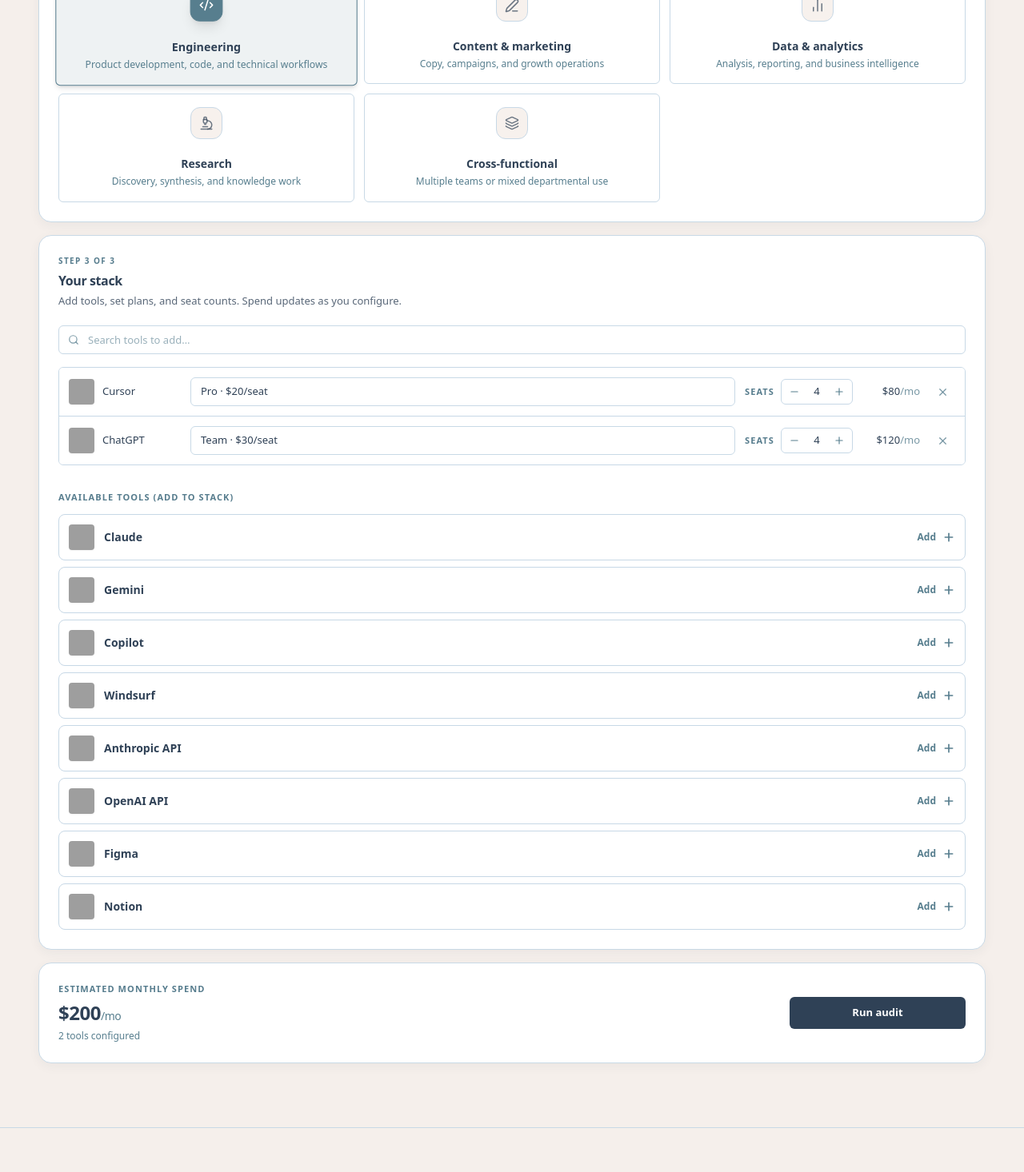
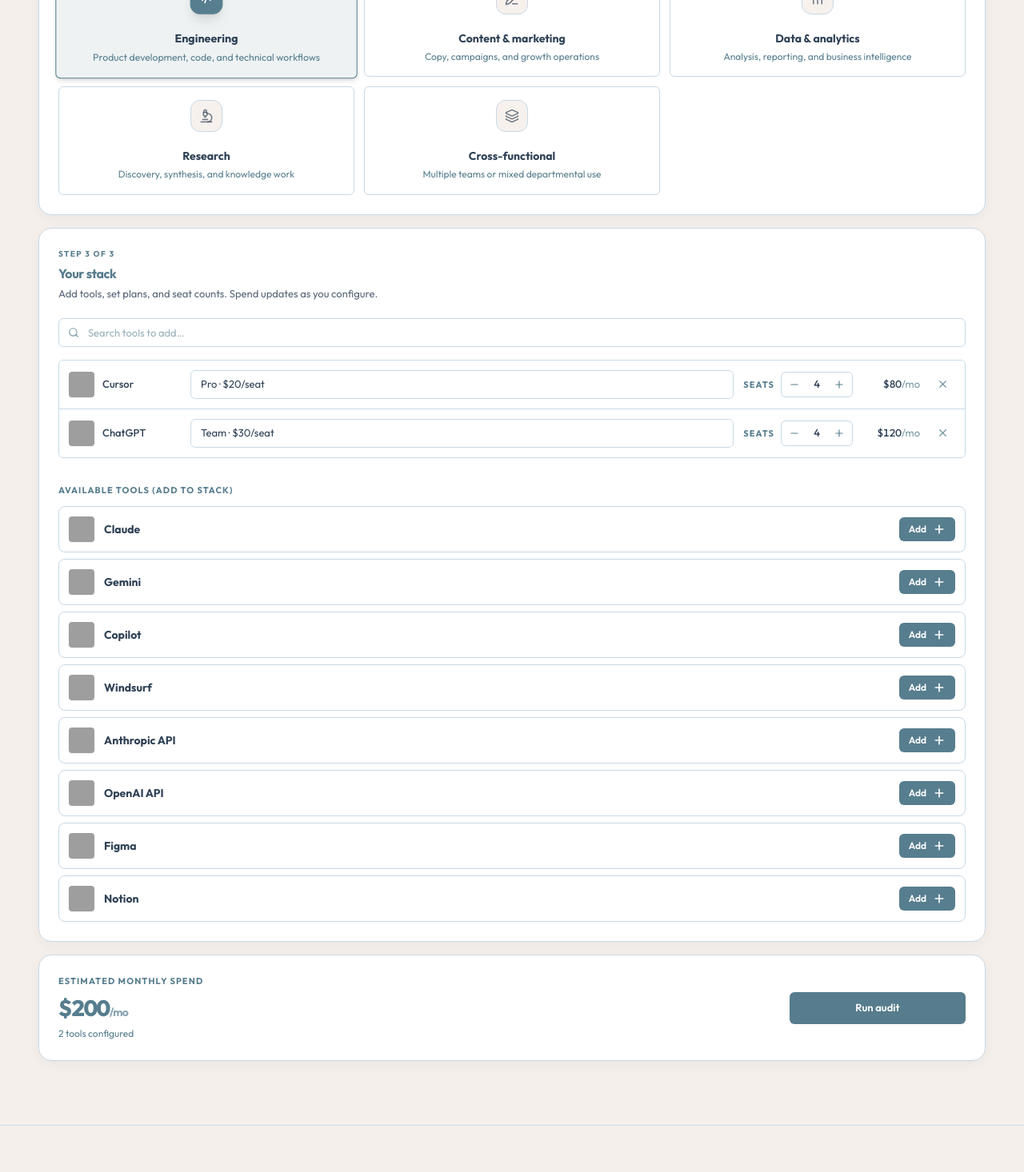
Before and after one commit to Keerthana-G-Pillai/SpendAudit, a Next.js app in the folder frontend/: page / in a window 1280 px wide. Shown: the part 1330-2796 px from the top of the page at 80% size. Built offline with nearby package versions, Linux system fonts and the light colour scheme; grey boxes are pictures that could not be loaded.

Commit message:
style: fix font configuration and inject teal throughout app

```diff
--- a/frontend/app/globals.css
+++ b/frontend/app/globals.css
@@ -71,10 +71,10 @@
     color: #567C8D;
   }
 
-  /* Headings — navy */
+  /* Headings — teal for life */
   .ui-heading {
     @apply text-[16px] font-bold tracking-tight leading-snug;
-    color: #2F4156;
+    color: #567C8D;
   }
 
   /* Body text — navy 80% */
@@ -100,16 +100,16 @@
     @apply ui-input appearance-none cursor-pointer pr-8;
   }
 
-  /* Primary button — navy */
+  /* Primary button — teal */
   .ui-btn-primary {
     @apply inline-flex items-center justify-center h-10 px-5 text-[13px] font-semibold rounded-md transition-all;
-    background: #2F4156;
+    background: #567C8D;
     color: #ffffff;
   }
-  .ui-btn-primary:hover  { background: #3d5470; }
+  .ui-btn-primary:hover  { background: #466878; }
   .ui-btn-primary:disabled { opacity: 0.5; pointer-events: none; }
   .ui-btn-primary:focus-visible {
-    outline: 2px solid #2F4156;
+    outline: 2px solid #567C8D;
     outline-offset: 2px;
   }
 
--- a/frontend/app/page.tsx
+++ b/frontend/app/page.tsx
@@ -84,15 +84,6 @@ export default function Home() {
 
             {/* ── Left copy ── */}
             <div className="flex-1 max-w-2xl">
-              {/* Pill badge */}
-              <div
-                className="inline-flex items-center gap-2 px-3 py-1.5 rounded-full text-[11px] font-bold uppercase tracking-widest mb-6"
-                style={{ backgroundColor: 'rgba(200,217,230,0.15)', color: '#C8D9E6', border: '1px solid rgba(200,217,230,0.25)' }}
-              >
-                <span className="w-1.5 h-1.5 rounded-full animate-pulse" style={{ backgroundColor: '#C8D9E6' }} />
-                Free · No account required
-              </div>
-
               <h1
                 className="text-[38px] sm:text-[52px] font-extrabold leading-[1.1] tracking-tight mb-6"
                 style={{ color: '#ffffff' }}
--- a/frontend/components/AuditResults.tsx
+++ b/frontend/components/AuditResults.tsx
@@ -48,7 +48,7 @@ export default function AuditResults({ data }: Props) {
           ) : (
             <>
               <p className="text-[13px] text-secondary mb-1">Potential monthly savings</p>
-              <p className="text-[36px] sm:text-[40px] font-semibold text-primary tracking-[-0.03em] tabular-nums leading-none">
+              <p className="text-[36px] sm:text-[40px] font-extrabold text-secondary tracking-tight tabular-nums leading-none">
                 <AnimatedCounter
                   target={auditResult.totalMonthlySavings}
                   prefix="$"
--- a/frontend/components/VisualBuilder.tsx
+++ b/frontend/components/VisualBuilder.tsx
@@ -527,7 +527,7 @@ export default function VisualBuilder() {
                       {tool.label}
                     </span>
                   </div>
-                  <div className="flex items-center gap-2 text-secondary group-hover:text-primary transition-colors">
+                  <div className="flex items-center gap-2 bg-secondary text-white px-3 py-1.5 rounded-md group-hover:bg-[#466878] transition-colors">
                     <span className="text-[12px] font-semibold hidden sm:inline-block">Add</span>
                     <Plus size={16} strokeWidth={2.5} />
                   </div>
@@ -541,9 +541,9 @@ export default function VisualBuilder() {
       <div className="ui-section p-5 sm:p-6 flex flex-col sm:flex-row sm:items-center sm:justify-between gap-4">
         <div>
           <p className="ui-label">Estimated monthly spend</p>
-          <p className="mt-1 text-[24px] font-semibold text-primary tracking-[-0.02em] tabular-nums">
+          <p className="mt-1 text-[28px] font-extrabold text-secondary tracking-tight tabular-nums">
             ${totalMonthly.toLocaleString()}
-            <span className="text-[14px] font-normal text-secondary">/mo</span>
+            <span className="text-[14px] font-bold text-secondary/70">/mo</span>
           </p>
           <p className="text-[12px] text-secondary mt-0.5">
             {selected.length} tool{selected.length === 1 ? '' : 's'} configured
--- a/frontend/tailwind.config.ts
+++ b/frontend/tailwind.config.ts
@@ -8,6 +8,9 @@ const config: Config = {
   ],
   theme: {
     extend: {
+      fontFamily: {
+        sans: ['var(--font-sans)'],
+      },
       colors: {
         border: 'hsl(var(--border))',
         input: 'hsl(var(--input))',
```
